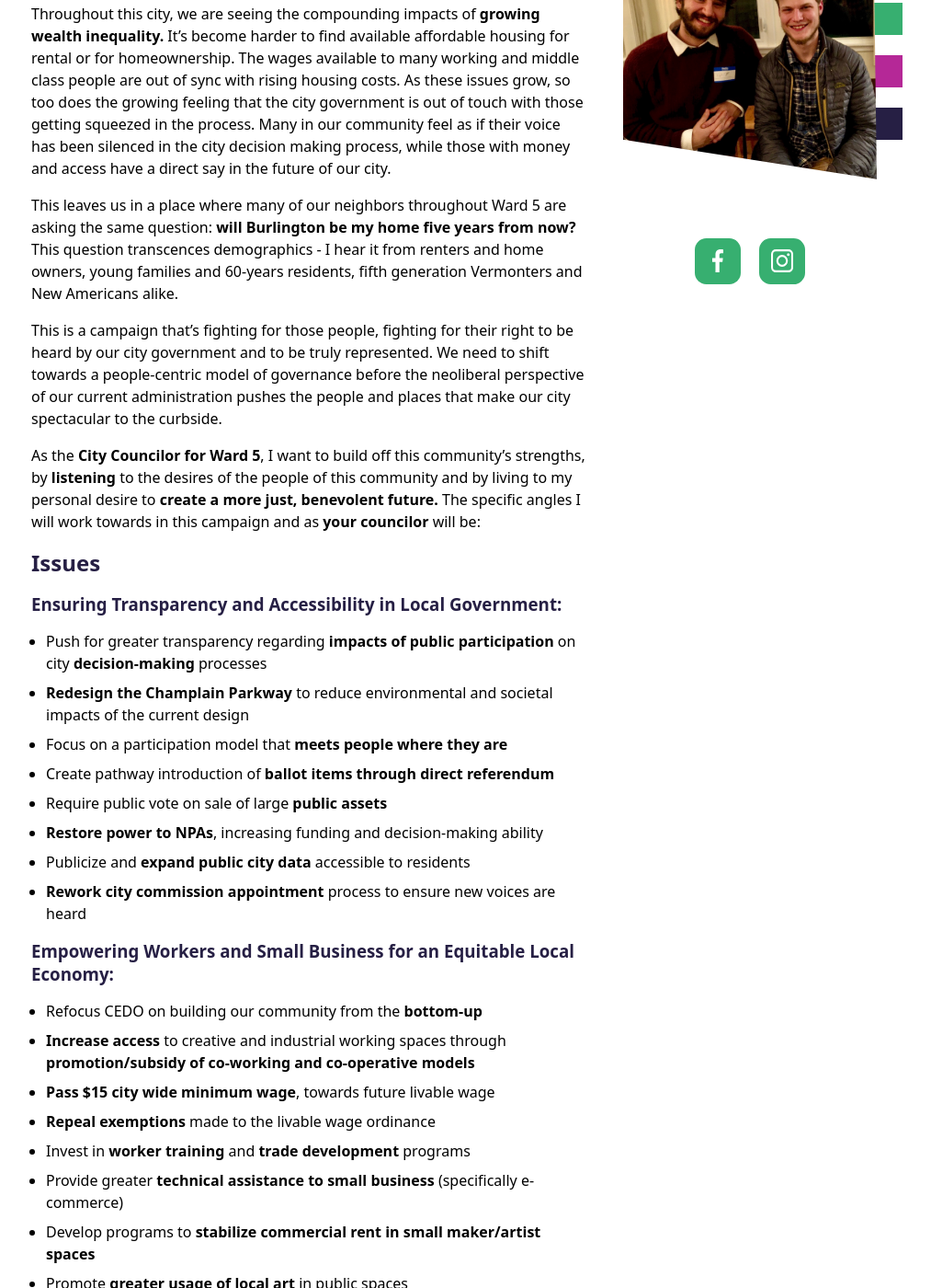
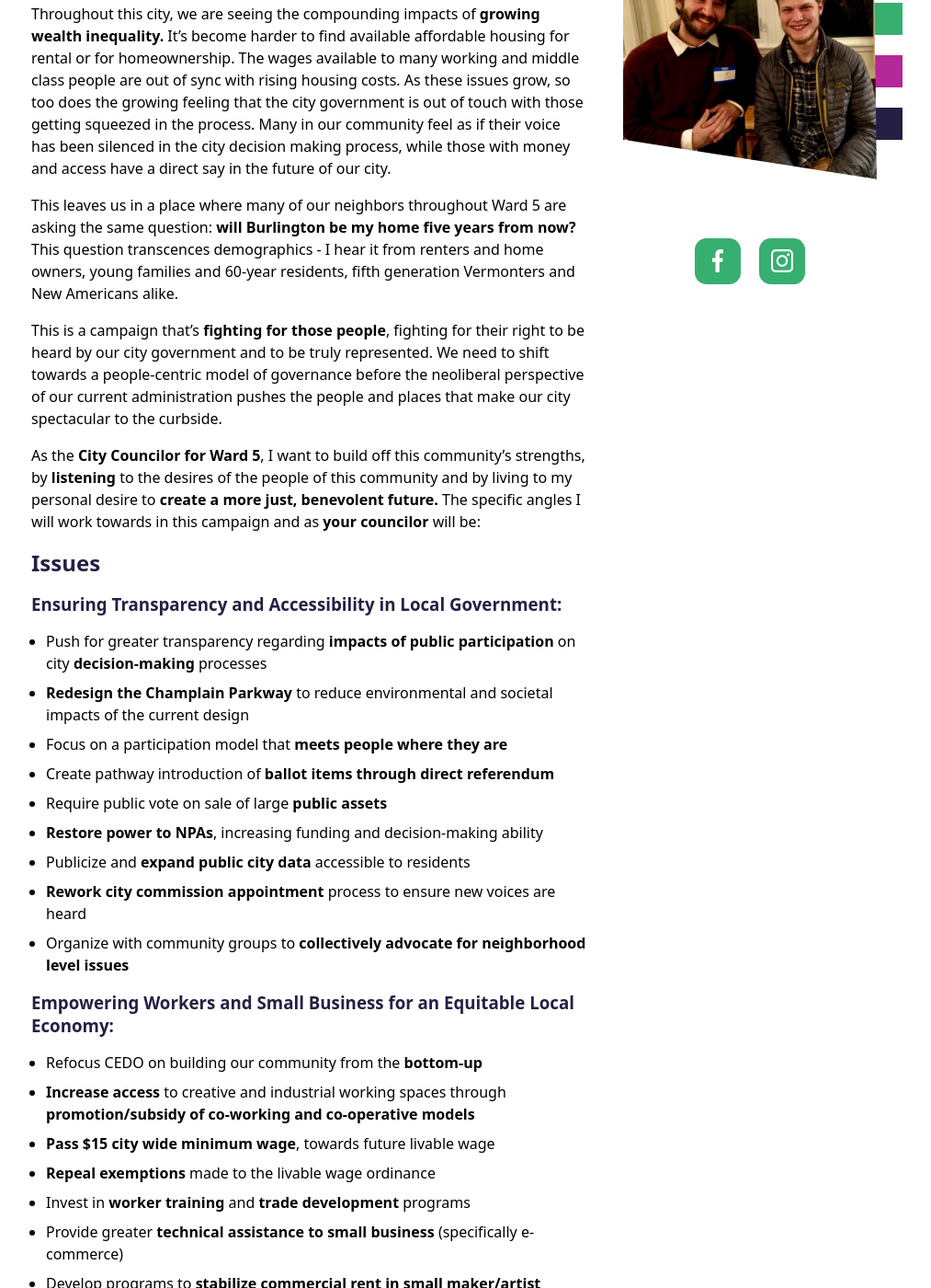
Before and after one commit to Nathan-Lantieri-City-Council/nathanlantieri.github.io, a Jekyll site: the page built from platform.md, in a window 1280 px wide and 1400 px high, scrolled down 786 px. Shown: the whole window at 92% size, without its empty margins (146-1159 px from the left). Built offline with Jekyll 4.4.1, drawn with Linux system fonts in a browser that asks for light colours.

Commit message:
Update platform.md

```diff
--- a/platform.md
+++ b/platform.md
@@ -8,9 +8,9 @@ sidebarPhoto: '/ui/img/IMG_4409.jpg'
 
 Throughout this city, we are seeing the compounding impacts of **growing wealth inequality.** It's become harder to find available affordable housing for rental or for homeownership. The wages available to many working and middle class people are out of sync with rising housing costs. As these issues grow, so too does the growing feeling that the city government is out of touch with those getting squeezed in the process. Many in our community feel as if their voice has been silenced in the city decision making process, while those with money and access have a direct say in the future of our city.
 
-This leaves us in a place where many of our neighbors throughout Ward 5 are asking the same question: **will Burlington be my home five years from now?** This question transcences demographics - I hear it from renters and home owners, young families and 60-years residents, fifth generation Vermonters and New Americans alike.
+This leaves us in a place where many of our neighbors throughout Ward 5 are asking the same question: **will Burlington be my home five years from now?** This question transcences demographics - I hear it from renters and home owners, young families and 60-year residents, fifth generation Vermonters and New Americans alike.
 
-This is a campaign that's fighting for those people, fighting for their right to be heard by our city government and to be truly represented. We need to shift towards a people-centric model of governance before the neoliberal perspective of our current administration pushes the people and places that make our city spectacular to the curbside.
+This is a campaign that's **fighting for those people**, fighting for their right to be heard by our city government and to be truly represented. We need to shift towards a people-centric model of governance before the neoliberal perspective of our current administration pushes the people and places that make our city spectacular to the curbside.
 
 As the **City Councilor for Ward 5**, I want to build off this community’s strengths, by **listening** to the desires of the people of this community and by living to my personal desire to **create a more just, benevolent future.** The specific angles I will work towards in this campaign and as **your councilor** will be:
 
@@ -26,6 +26,7 @@ As the **City Councilor for Ward 5**, I want to build off this community’s str
 * **Restore power to NPAs**, increasing funding and decision-making ability
 * Publicize and **expand public city data** accessible to residents
 * **Rework city commission appointment** process to ensure new voices are heard
+* Organize with community groups to **collectively advocate for neighborhood level issues**
 
 ### Empowering Workers and Small Business for an Equitable Local Economy:
 
```
